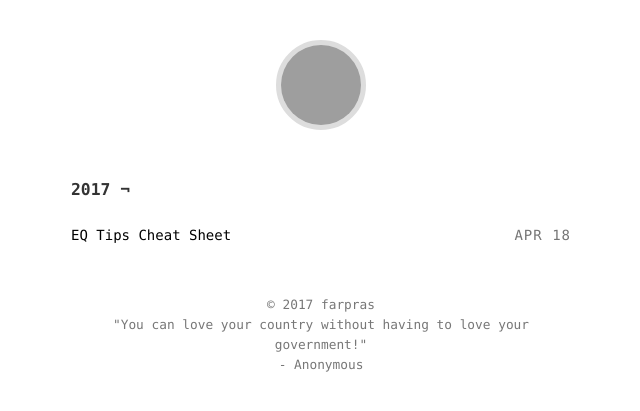
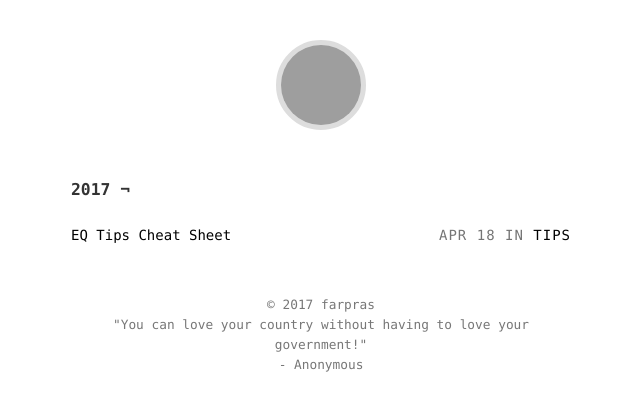
Before and after one commit to farpras/blog, a Jekyll site: the page built from index.html, in a window 1280 px wide. Shown: the top 411 px of the page, without its empty margins (319-959 px from the left). Built offline with Jekyll 4.4.1, drawn with Linux system fonts in a browser that asks for light colours; grey boxes are pictures that could not be loaded.

Commit message:
Display category in list

```diff
--- a/index.html
+++ b/index.html
@@ -18,7 +18,17 @@
 		<ul>
 			<li>
 				<div class="post-date">
-					<span>{{ post.date | date: "%b %d" }}</span>
+					<span>{{ post.date | date: "%b %d" }} in
+						{% if post %}
+			    			{% assign categories = post.categories %}
+			  			{% else %}
+			    			{% assign categories = page.categories %}
+			  			{% endif %}
+			  			{% for category in categories %}
+			  				<a href="{{site.baseurl}}/categories/#{{category|slugize}}">{{category}}</a>
+			  				{% unless forloop.last %}&nbsp;{% endunless %}
+			  			{% endfor %}
+  					</span>
 				</div>
 				<div class="title">
 					<a href="{{ post.url | prepend: site.baseurl }}">{{ post.title }}</a>
```
